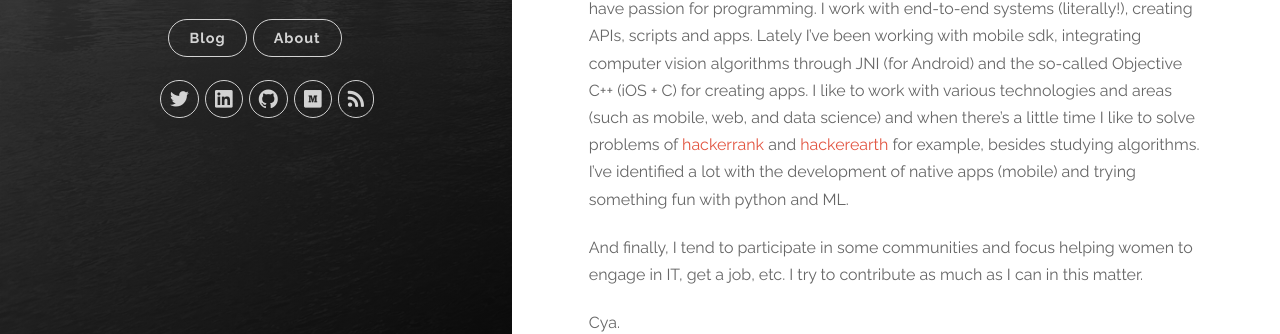
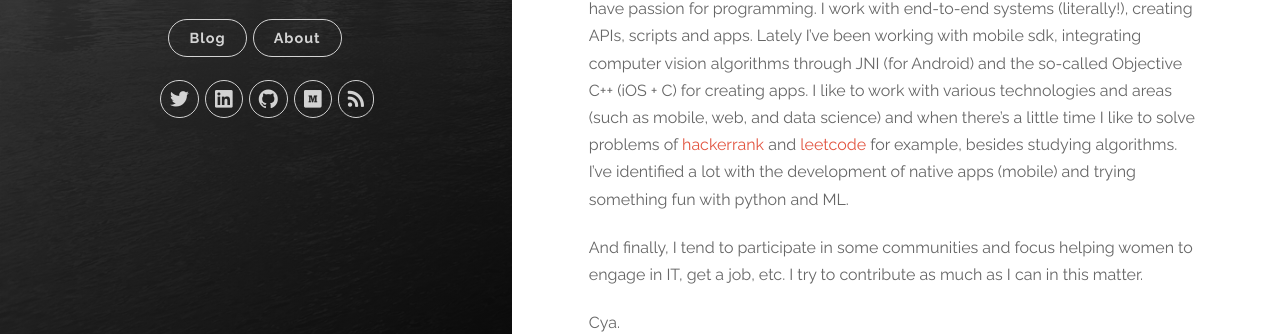
Before and after one commit to antoniosj/antoniosj.github.io, a Jekyll site: the page built from _posts/2018-01-01-about-me.markdown, in a window 1280 px wide and 1069 px high. Shown: the part 626-960 px from the top of the window. Built offline with Jekyll 4.4.1, drawn with Linux system fonts in a browser that asks for light colours.

Commit message:
Update 2018-01-01-about-me.markdown

```diff
--- a/_posts/2018-01-01-about-me.markdown
+++ b/_posts/2018-01-01-about-me.markdown
@@ -17,7 +17,7 @@
 
 ### A little bit more about me:
 
-I’m a Brazilian MSc student of Computer Science (Machine Learning, NLP, SE) and I have passion for programming. I work with end-to-end systems (literally!), creating APIs, scripts and apps. Lately I’ve been working with mobile sdk, integrating computer vision algorithms through JNI (for Android) and the so-called Objective C++ (iOS + C) for creating apps. I like to work with various technologies and areas (such as mobile, web, and data science) and when there’s a little time I like to solve problems of [hackerrank](https://www.hackerrank.com) and [hackerearth](https://www.hackerearth.com/) for example, besides studying algorithms. I’ve identified a lot with the development of native apps (mobile) and trying something fun with python and ML.
+I’m a Brazilian MSc student of Computer Science (Machine Learning, NLP, SE) and I have passion for programming. I work with end-to-end systems (literally!), creating APIs, scripts and apps. Lately I’ve been working with mobile sdk, integrating computer vision algorithms through JNI (for Android) and the so-called Objective C++ (iOS + C) for creating apps. I like to work with various technologies and areas (such as mobile, web, and data science) and when there’s a little time I like to solve problems of [hackerrank](https://www.hackerrank.com) and [leetcode](https://leetcode.com) for example, besides studying algorithms. I’ve identified a lot with the development of native apps (mobile) and trying something fun with python and ML.
 
 And finally, I tend to participate in some communities and focus helping women to engage in IT, get a job, etc. I try to contribute as much as I can in this matter.
 
```
